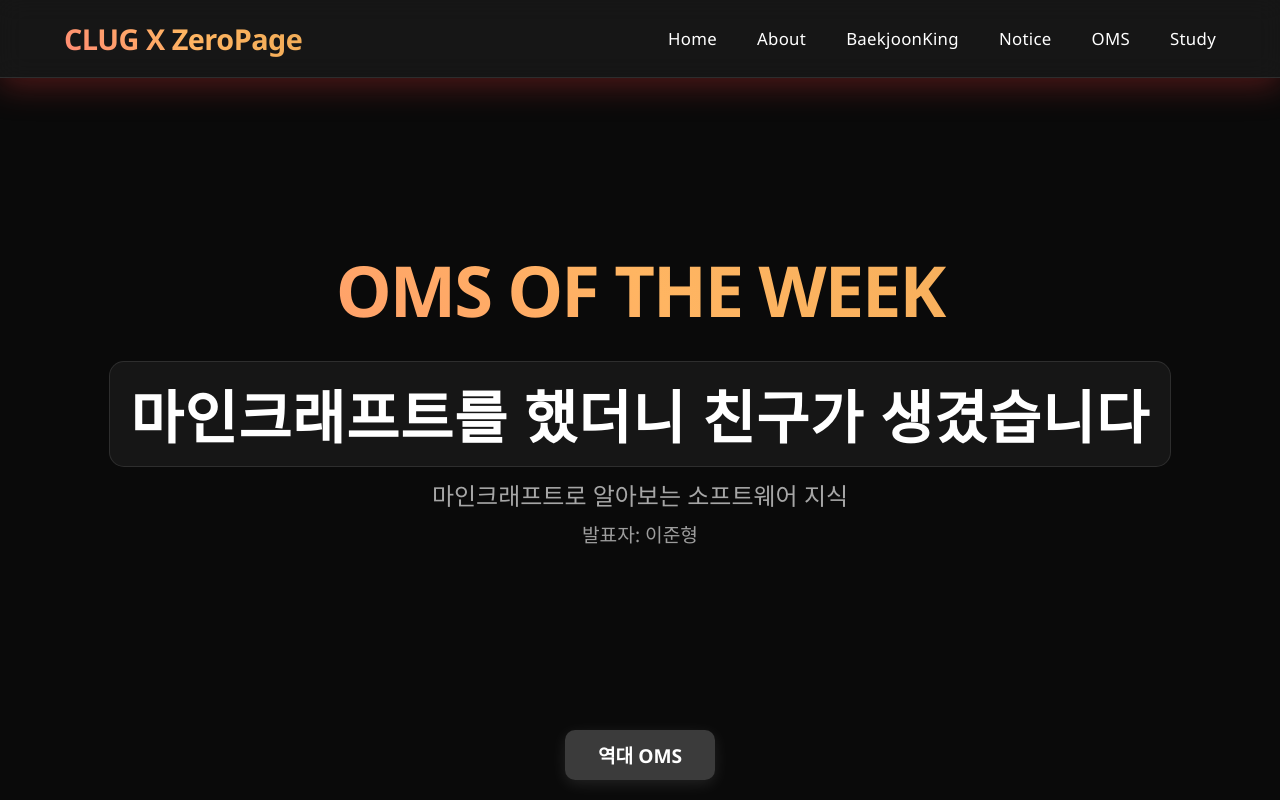
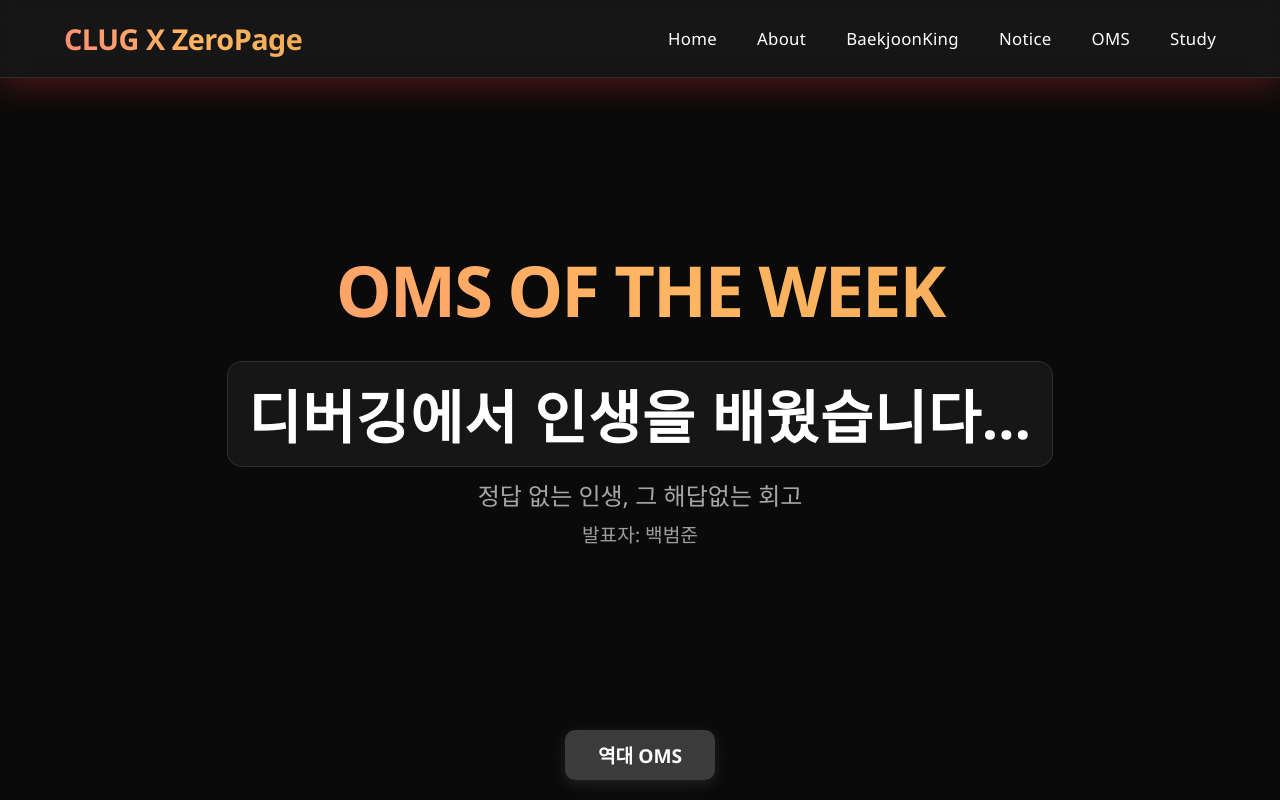
Before and after one commit to CLUGXZeroPage/cz-portal-FE, a Vue app: page /oms_week in a window 1280 px wide. Built offline with nearby package versions, Linux system fonts and the light colour scheme.

Commit message:
Update: some notice and oms-this_week

```diff
--- a/src/pages/oms.vue
+++ b/src/pages/oms.vue
@@ -35,9 +35,9 @@
     const show = ref(false);
 
     // 새로운 OMS title 추가
-    const omsTitle = ref("마인크래프트를 했더니 친구가 생겼습니다");
-    const description = ref("마인크래프트로 알아보는 소프트웨어 지식");
-    const presenter = ref("이준형");
+    const omsTitle = ref("디버깅에서 인생을 배웠습니다…");
+    const description = ref("정답 없는 인생, 그 해답없는 회고");
+    const presenter = ref("백범준");
 
     onMounted(() => {
       show.value = true;
```
Also changed, not shown: public/notices.json (+8 -1 lines).
